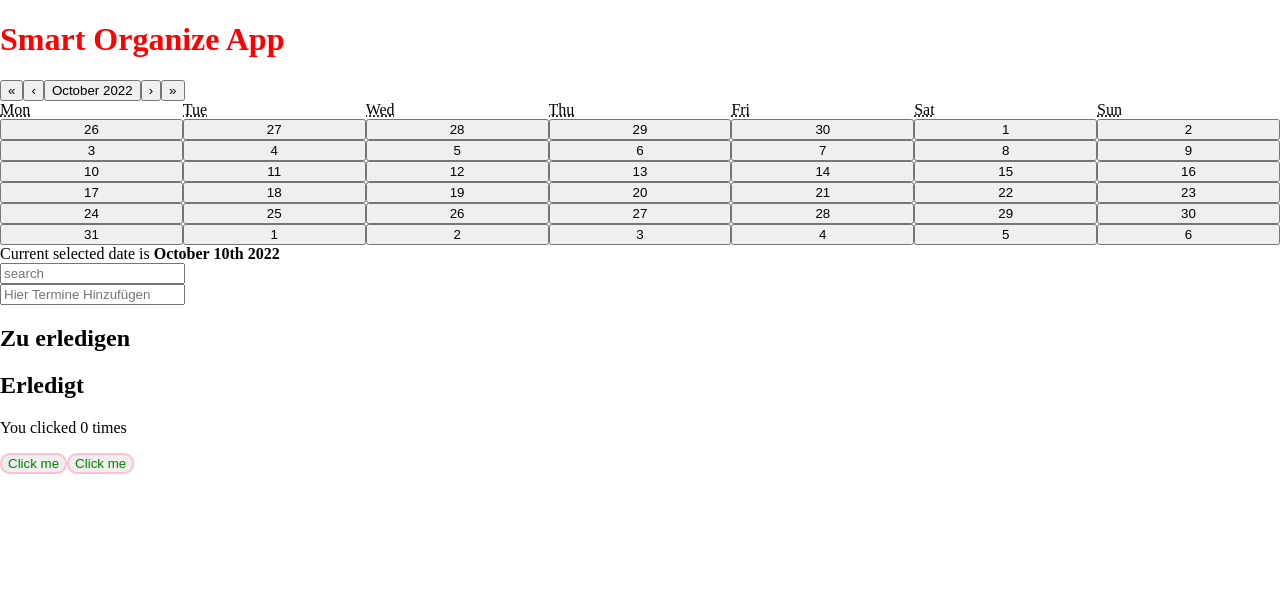
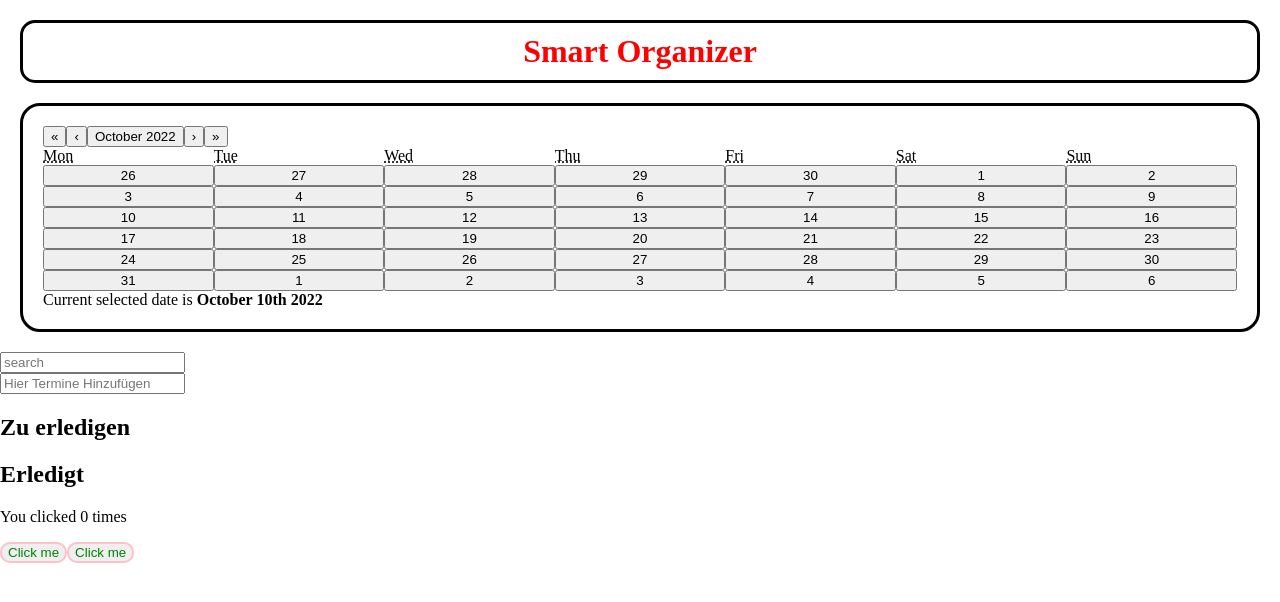
Before and after one commit to Nassir-Al/capstone-project, a Next.js app: page / in a window 1280 px wide. Shown: the top 602 px of the page. Built offline with nearby package versions, Linux system fonts and the light colour scheme.

Commit message:
styled Calendar & Headline

```diff
--- a/src/components/styled.components/Calender.styled.js
+++ b/src/components/styled.components/Calender.styled.js
@@ -1,3 +1,8 @@
 import styled from 'styled-components';
 
-export const CalenderContainer = styled.div``;
+export const CalenderContainer = styled.div`
+	margin: 20px;
+	padding: 20px;
+	border: 3px solid black;
+	border-radius: 20px;
+`;
--- a/src/components/styled.components/headline1.styled.js
+++ b/src/components/styled.components/headline1.styled.js
@@ -1,10 +1,11 @@
 import styled from 'styled-components';
 
-export const Headline1 = styled.h1`
+export const Headline = styled.h1`
+	display: flex;
+	justify-content: center;
+	margin: 20px;
+	padding: 10px;
+	border: 3px solid black;
+	border-radius: 15px;
 	color: red;
 `;
-
-export const Div_Headline1 = styled.div`
-	border: 1px;
-	border-radius: 1px solid black;
-`;
--- a/src/pages/index.js
+++ b/src/pages/index.js
@@ -3,7 +3,7 @@ import {v4 as uuid} from 'uuid';
 
 import Calendar from '../components/Calendar';
 import Counter from '../components/Counter';
-import {Div_Headline1, Headline1} from '../components/styled.components/headline1.styled';
+import {Headline} from '../components/styled.components/headline1.styled';
 import TodoList from '../components/toList.js';
 import useStore from '../components/useStore';
 export default function Home() {
@@ -44,9 +44,8 @@ export default function Home() {
 	// Suche von Todos
 	return (
 		<>
-			<Div_Headline1>
-				<Headline1>Smart Organize App</Headline1>
-			</Div_Headline1>
+			<Headline>Smart Organizer</Headline>
+
 			<Calendar></Calendar>
 			<form>
 				<input
```
